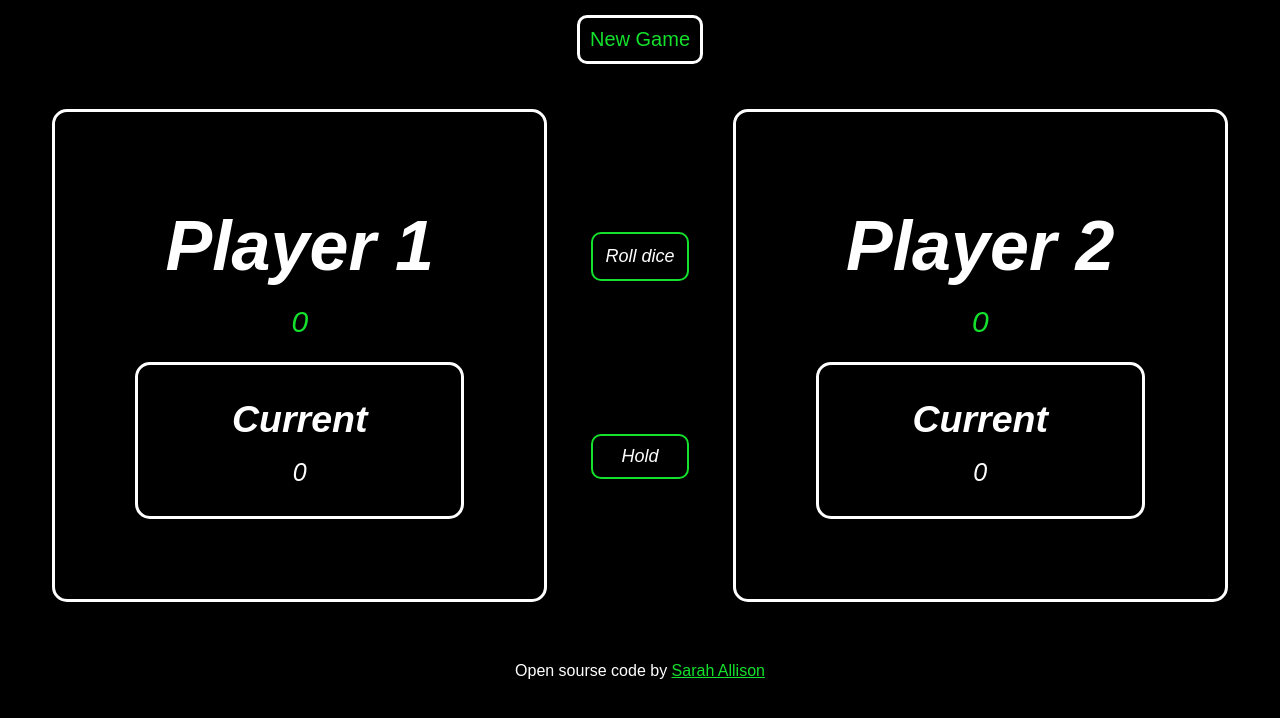
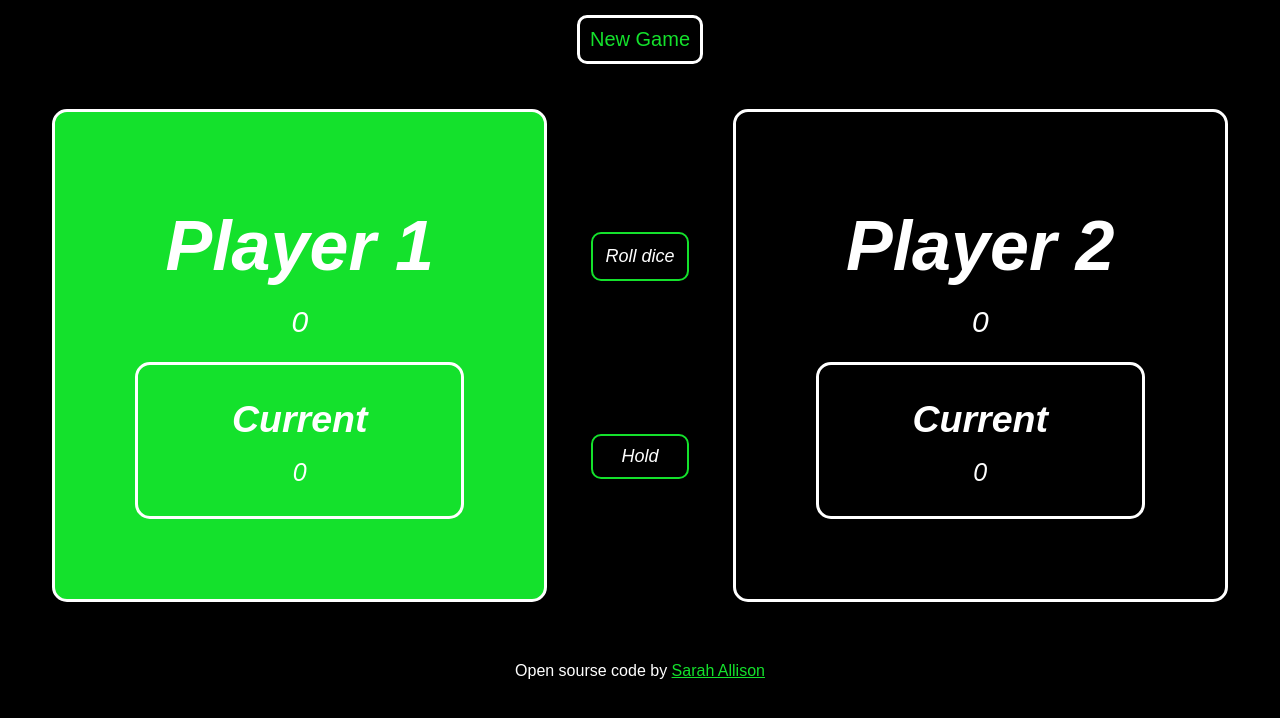
Before and after one commit to SarahAllison92/pig-game, a plain HTML site: page index.html in a window 1280 px wide. Drawn offline with Linux system fonts and the light colour scheme; a web font is replaced by a local one.

Commit message:
Implemented changes to change to colour of the active player

```diff
--- a/index.html
+++ b/index.html
@@ -17,7 +17,7 @@
     <button class="btn-new" id="btn-new">New Game</button>
 
     <div class="main">
-      <section class="player-1">
+      <section class="player-0 player-active">
         <div class="name">
           <h1 class="player">Player 1</h1>
           <p class="score" id="score0">20</p>
@@ -43,7 +43,7 @@
         <button class="btn-hold" id="btn-hold">Hold</button>
       </div>
 
-      <section class="player-2">
+      <section class="player-1">
         <div class="name">
           <h1 class="player">Player 2</h1>
           <p class="score" id="score1">23</p>
--- a/src/script.js
+++ b/src/script.js
@@ -1,6 +1,8 @@
 "use strict";
 
 // Selecting Elements
+const player0el = document.querySelector(".player-0");
+const player1el = document.querySelector(".player-1");
 const score0 = document.querySelector("#score0");
 const score1 = document.querySelector("#score1");
 const curScore0 = document.querySelector("#cur-score0");
@@ -36,6 +38,8 @@ function rollDice() {
     document.getElementById(`cur-score${activePlayer}`).textContent = 0;
     currentScore = 0;
     activePlayer = activePlayer === 0 ? 1 : 0;
+    player0el.classList.toggle("player-active");
+    player1el.classList.toggle("player-active");
   }
 }
 
--- a/src/style.css
+++ b/src/style.css
@@ -5,8 +5,8 @@ body {
 
 /*PHONE SCREEN SIZE*/
 @media only screen and (max-width: 768px) {
-  .player-1,
-  .player-2 {
+  .player-0,
+  .player-1 {
     padding: 8px;
     margin: 20px 25px;
     display: flex;
@@ -45,8 +45,8 @@ body {
     display: flex;
     justify-content: space-evenly;
   }
-  .player-1,
-  .player-2 {
+  .player-0,
+  .player-1 {
     padding: 90px 80px;
     margin: 20px 10px;
     line-height: 0.7;
@@ -84,8 +84,8 @@ body {
 /*LARGE SCREEN*/
 
 @media only screen and (min-width: 1200px) {
-  .player-1,
-  .player-2 {
+  .player-0,
+  .player-1 {
     padding: 80px;
     margin: 30px;
   }
@@ -153,8 +153,10 @@ button {
 
 /* OTHER STYLING*/
 
-.player-1,
-.player-2 {
+
+
+.player-0,
+.player-1 {
   border: 3px solid #fff;
   border-radius: 15px;
   text-align: center;
@@ -179,7 +181,6 @@ button {
 
 .score,
 .cur-score {
-  color: #14e12c;
   font-size: 30px;
 }
 
@@ -196,3 +197,8 @@ button {
 .hidden {
   display: none;
 }
+
+.player-active {
+  background-color: #14e12c;
+  color: #000;
+}
```
